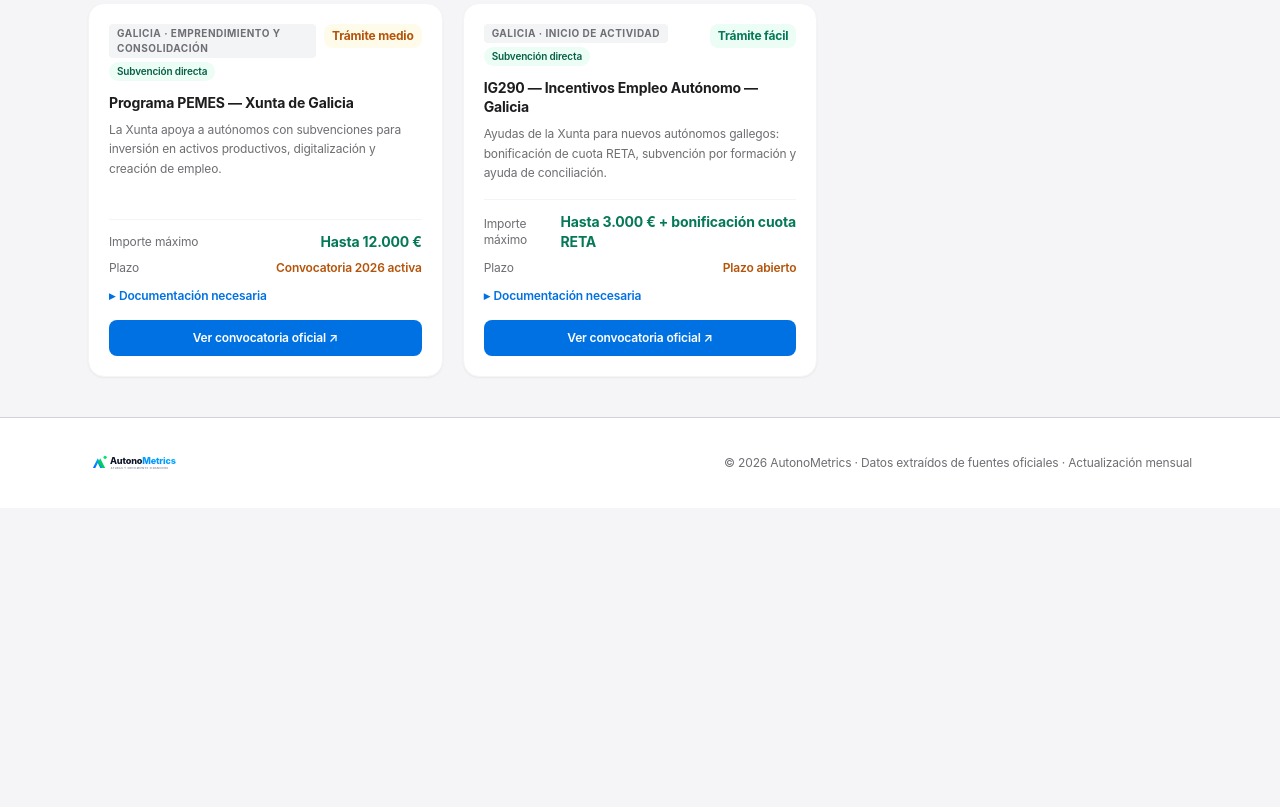
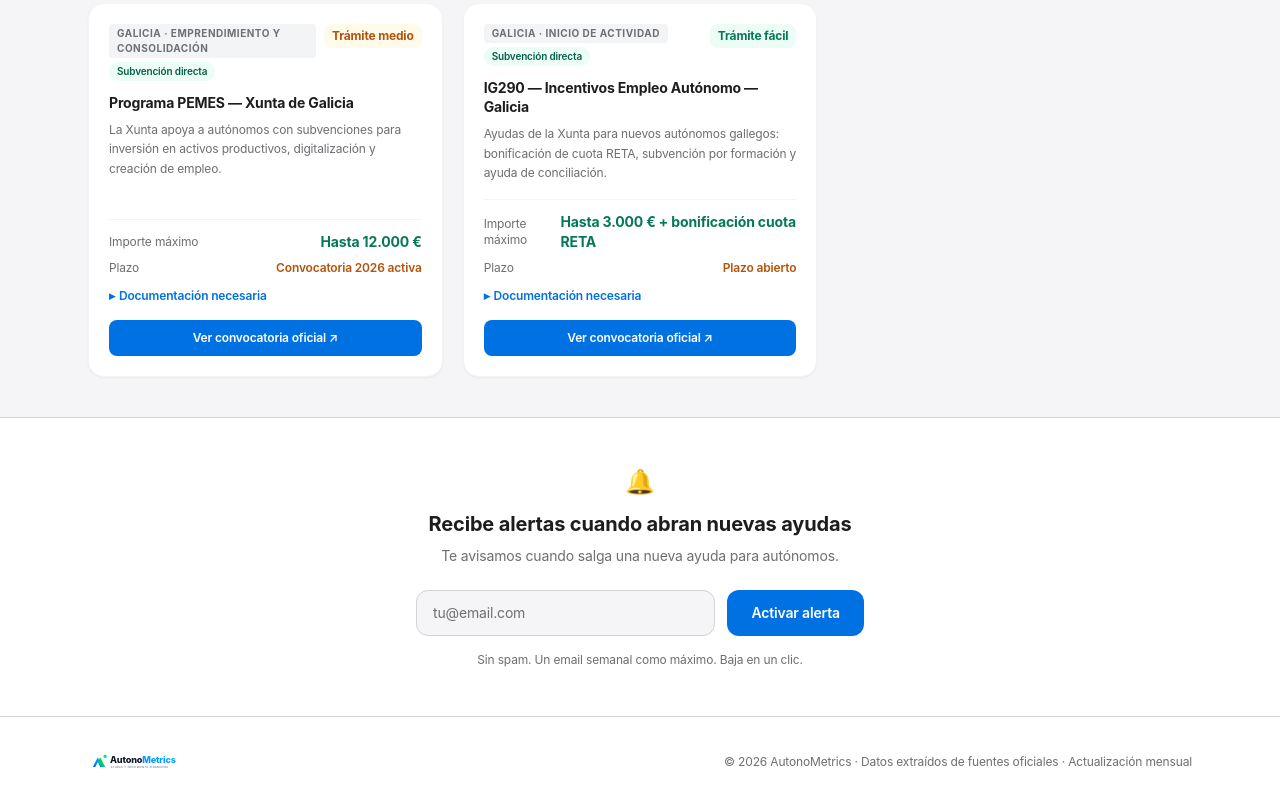
Before and after one commit to Autonometrics/autonometrics, a website: page index.html in a window 1280 px wide. Shown: the part 4488-5295 px from the top of the page. Before the commit the page ends 4996 px from the top, so only its background shows below. Drawn offline with nearby package versions, Linux system fonts and the light colour scheme.

Commit message:
index.html

```diff
--- a/index.html
+++ b/index.html
@@ -153,6 +153,29 @@
 </section>
 
 
+<!-- ALERTA EMAIL -->
+<section class="bg-white border-t border-brand-border py-12">
+    <div class="max-w-2xl mx-auto px-6 text-center">
+        <div class="text-2xl mb-3">🔔</div>
+        <h2 class="text-xl font-bold text-brand-text mb-2">Recibe alertas cuando abran nuevas ayudas</h2>
+        <p id="alerta-desc" class="text-sm text-brand-muted mb-6">Te avisamos por email cuando salga una nueva convocatoria que encaje con tu perfil.</p>
+        <form id="form-alerta" class="flex flex-col sm:flex-row gap-3 max-w-md mx-auto" onsubmit="suscribirse(event)">
+            <input
+                id="alerta-email"
+                type="email"
+                placeholder="tu@email.com"
+                required
+                class="flex-1 bg-brand-bg border border-brand-border rounded-xl px-4 py-3 text-sm text-brand-text placeholder:text-brand-muted"
+            >
+            <button type="submit" class="bg-brand-accent hover:bg-blue-700 text-white font-semibold px-6 py-3 rounded-xl text-sm transition whitespace-nowrap">
+                Activar alerta
+            </button>
+        </form>
+        <p id="alerta-msg" class="hidden mt-4 text-sm font-semibold text-emerald-700"></p>
+        <p class="text-xs text-brand-muted mt-4">Sin spam. Un email semanal como máximo. Baja en un clic.</p>
+    </div>
+</section>
+
 <!-- FOOTER -->
 <footer class="border-t border-brand-border py-8 bg-white">
     <div class="max-w-6xl mx-auto px-6 flex flex-col md:flex-row items-center justify-between gap-4">
@@ -277,6 +300,7 @@
     });
 
     actualizarSEO(comunidad, sector, antiguedad, resultado.length);
+    actualizarDescAlerta(comunidad, sector);
     document.getElementById('contador').textContent = `${resultado.length} ayuda${resultado.length !== 1 ? 's' : ''} encontrada${resultado.length !== 1 ? 's' : ''}`;
 
     if (resultado.length === 0) {
@@ -328,6 +352,55 @@
     });
 }
 
+// ── Suscripción alertas ───────────────────────────────────────────────────────
+async function suscribirse(e) {
+    e.preventDefault();
+    const email     = document.getElementById('alerta-email').value.trim();
+    const comunidad = document.getElementById('f-comunidad').value;
+    const sector    = document.getElementById('f-sector').value;
+    const antiguedad= document.getElementById('f-antiguedad').value;
+    const btn       = e.target.querySelector('button[type="submit"]');
+    const msg       = document.getElementById('alerta-msg');
+
+    btn.disabled    = true;
+    btn.textContent = 'Guardando…';
+
+    try {
+        const r = await fetch('/api/subscribe', {
+            method: 'POST',
+            headers: { 'Content-Type': 'application/json' },
+            body: JSON.stringify({ email, comunidad, sector, antiguedad })
+        });
+        const data = await r.json();
+        if (r.ok) {
+            document.getElementById('form-alerta').classList.add('hidden');
+            msg.textContent = '✓ ¡Listo! Te avisaremos cuando abran nuevas ayudas para tu perfil.';
+            msg.classList.remove('hidden');
+        } else {
+            btn.disabled    = false;
+            btn.textContent = 'Activar alerta';
+            msg.textContent = data.error || 'Error al suscribirte. Inténtalo de nuevo.';
+            msg.className   = 'mt-4 text-sm font-semibold text-red-600';
+            msg.classList.remove('hidden');
+        }
+    } catch {
+        btn.disabled    = false;
+        btn.textContent = 'Activar alerta';
+        msg.textContent = 'Error de conexión. Inténtalo de nuevo.';
+        msg.className   = 'mt-4 text-sm font-semibold text-red-600';
+        msg.classList.remove('hidden');
+    }
+}
+
+// Actualizar texto de la sección de alertas según filtros activos
+function actualizarDescAlerta(comunidad, sector) {
+    const desc = document.getElementById('alerta-desc');
+    if (!desc) return;
+    const com = (COMUNIDAD_LABEL[comunidad] && comunidad !== 'todas') ? ` en ${COMUNIDAD_LABEL[comunidad]}` : '';
+    const sec = (SECTOR_LABEL[sector] && sector !== 'Cualquiera') ? ` de ${SECTOR_LABEL[sector]}` : '';
+    desc.textContent = `Te avisamos cuando salga una nueva ayuda para autónomos${sec}${com}.`;
+}
+
 // Leer parámetros de URL al cargar la página
 (function leerURLParams() {
     const p = new URLSearchParams(window.location.search);
```
